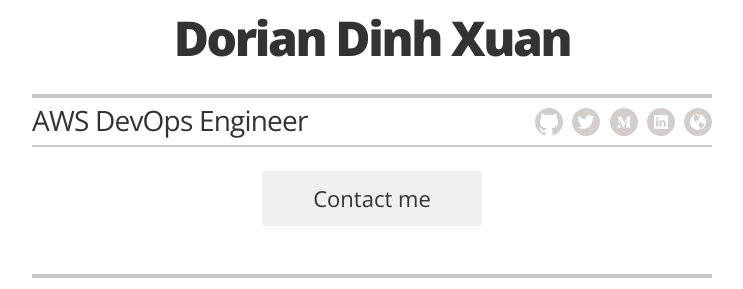
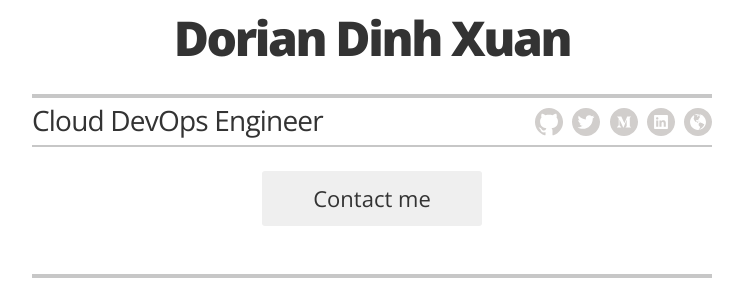
Before and after one commit to jglovier/resume-template, a Jekyll site: the page built from index.html, in a window 1280 px wide and 900 px high. Shown: the part 134-423 px from the top of the window, without its empty margins (268-1011 px from the left). Built offline with Jekyll 4.4.1, drawn with Linux system fonts in a browser that asks for light colours.

Commit message:
added fix

```diff
--- a/_config.yml
+++ b/_config.yml
@@ -11,7 +11,7 @@ sass:
 # Resume settings
 resume_avatar:                  "true"
 resume_name:                    "Dorian Dinh Xuan"
-resume_title:                   "AWS DevOps Engineer"
+resume_title:                   "Cloud DevOps Engineer"
 
 # used for the contact button in _layouts/resume.html
 resume_contact_email:           "dorian.dinhxuan@gmail.com"
```
